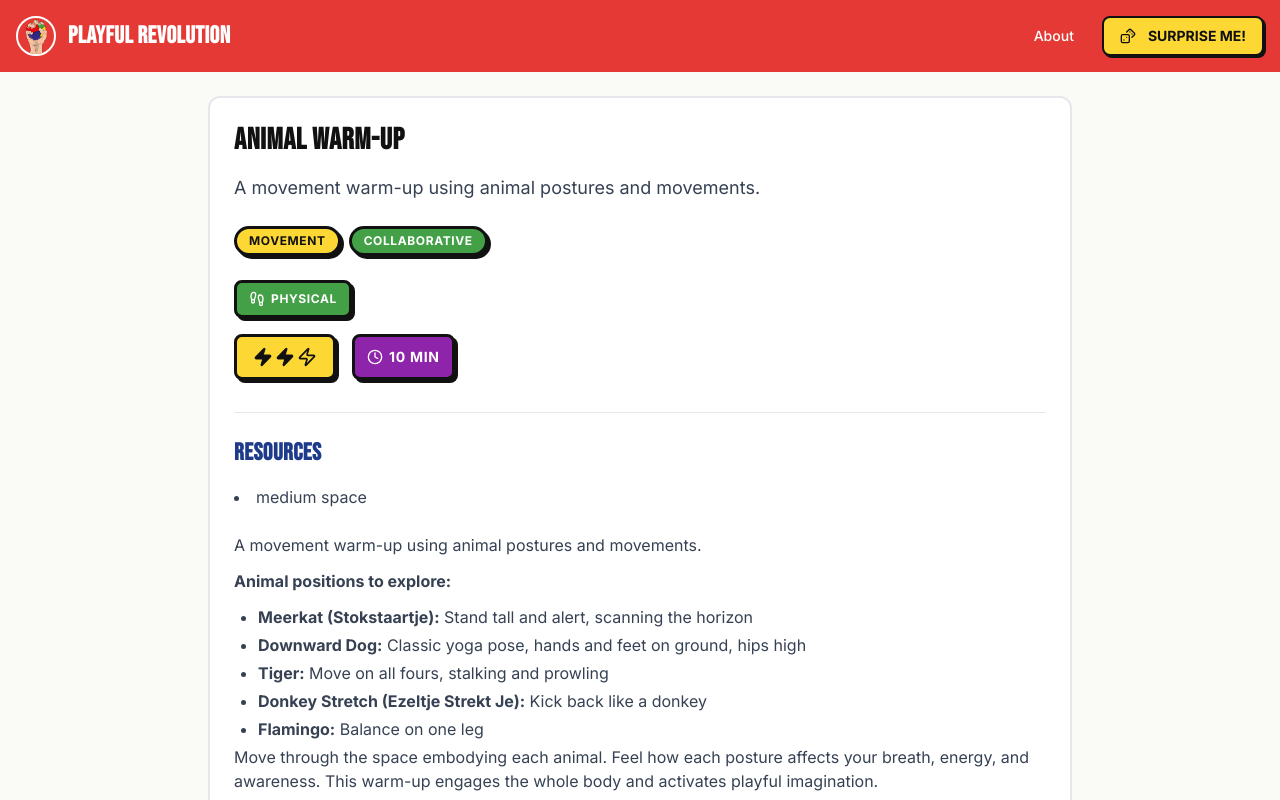
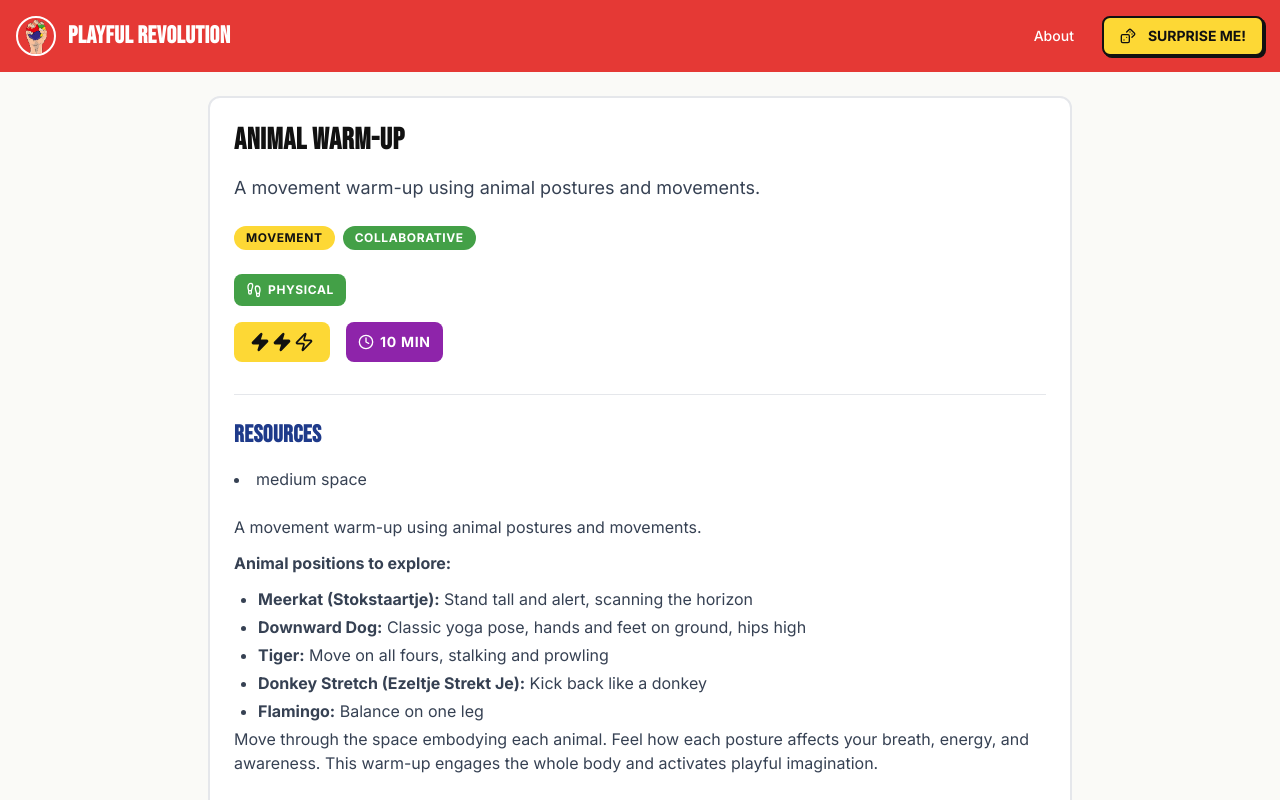
Before and after one commit to phivk/playful-revolution-games-index-2, a Next.js app: page /game/animal-warm-up in a window 1280 px wide. Shown: the top 800 px of the page. Built offline with nearby package versions, Linux system fonts and the light colour scheme.

Commit message:
refactor: update chip components for consistent styling

```diff
--- a/src/components/DurationChip.tsx
+++ b/src/components/DurationChip.tsx
@@ -17,13 +17,13 @@ export default function DurationChip({ duration, selected, onClick }: DurationCh
   return (
     <Element
       {...(isInteractive ? { onClick, type: "button" as const } : {})}
-      className={`inline-flex items-center gap-1.5 px-3 py-2 rounded-lg font-bold uppercase tracking-wider text-sm border-3 border-foreground transition-all duration-100 ${
+      className={`inline-flex items-center gap-1.5 px-3 py-2 rounded-lg font-bold uppercase tracking-wider text-sm transition-all duration-100 ${
         isInteractive
-          ? "transform hover:scale-105 active:scale-95 min-h-[44px] cursor-pointer"
+          ? "border-3 border-foreground transform hover:scale-105 active:scale-95 min-h-[44px] cursor-pointer"
           : ""
       } ${
         isActive
-          ? "bg-duration-purple text-white shadow-brutal"
+          ? `bg-duration-purple text-white${isInteractive ? " shadow-brutal" : ""}`
           : "bg-transparent text-foreground hover:border-revolution-red hover:text-revolution-red"
       }`}
       title={`Duration: ${duration} min`}
--- a/src/components/EnergyChip.tsx
+++ b/src/components/EnergyChip.tsx
@@ -17,13 +17,13 @@ export default function EnergyChip({ level, selected, onClick }: EnergyChipProps
   return (
     <Element
       {...(isInteractive ? { onClick, type: "button" as const } : {})}
-      className={`inline-flex items-center gap-2 px-4 py-2 rounded-lg font-bold uppercase tracking-wider text-sm border-3 border-foreground transition-all duration-100 ${
+      className={`inline-flex items-center gap-2 px-4 py-2 rounded-lg font-bold uppercase tracking-wider text-sm transition-all duration-100 ${
         isInteractive
-          ? "transform hover:scale-105 active:scale-95 min-h-[44px] cursor-pointer"
+          ? "border-3 border-foreground transform hover:scale-105 active:scale-95 min-h-[44px] cursor-pointer"
           : ""
       } ${
         isActive
-          ? "bg-joy-yellow text-foreground shadow-brutal"
+          ? `bg-joy-yellow text-foreground${isInteractive ? " shadow-brutal" : ""}`
           : "bg-transparent text-foreground hover:border-revolution-red hover:text-revolution-red"
       }`}
       title={`Energy: ${level}`}
--- a/src/components/GameCard.tsx
+++ b/src/components/GameCard.tsx
@@ -46,7 +46,7 @@ export default function GameCard({
 
       <div className="flex flex-wrap gap-2 mb-4">
         {game.tags.map((tag) => (
-          <TagChip key={tag} tag={tag} flat />
+          <TagChip key={tag} tag={tag} />
         ))}
       </div>
 
--- a/src/components/PillarChip.tsx
+++ b/src/components/PillarChip.tsx
@@ -42,13 +42,13 @@ export default function PillarChip({ pillar, selected, onClick, iconOnly }: Pill
   return (
     <Tag
       {...(isInteractive ? { onClick, type: "button" as const } : {})}
-      className={`inline-flex items-center gap-1.5 text-xs px-3 py-2 rounded-lg font-bold uppercase tracking-wider border-3 border-foreground transition-all duration-100 ${
+      className={`inline-flex items-center gap-1.5 text-xs px-3 py-2 rounded-lg font-bold uppercase tracking-wider transition-all duration-100 ${
         isInteractive
-          ? "transform hover:scale-105 active:scale-95 min-h-[44px] cursor-pointer"
+          ? "border-3 border-foreground transform hover:scale-105 active:scale-95 min-h-[44px] cursor-pointer"
           : ""
       } ${
         isActive
-          ? "text-white shadow-brutal"
+          ? `text-white${isInteractive ? " shadow-brutal" : ""}`
           : "bg-transparent text-foreground hover:border-revolution-red hover:text-revolution-red"
       }`}
       style={isActive ? { backgroundColor: color } : undefined}
--- a/src/components/TagChip.tsx
+++ b/src/components/TagChip.tsx
@@ -17,10 +17,9 @@ interface TagChipProps {
   tag: Tag;
   selected?: boolean;
   onClick?: () => void;
-  flat?: boolean;
 }
 
-export default function TagChip({ tag, selected, onClick, flat }: TagChipProps) {
+export default function TagChip({ tag, selected, onClick }: TagChipProps) {
   const { bg, text } = TAG_CONFIG[tag];
   const isInteractive = typeof onClick === "function";
   const isActive = isInteractive ? !!selected : true;
@@ -31,14 +30,14 @@ export default function TagChip({ tag, selected, onClick, flat }: TagChipProps)
     <Element
       {...(isInteractive ? { onClick, type: "button" as const } : {})}
       className={`inline-flex items-center text-xs px-3 py-1 rounded-full font-bold uppercase tracking-wider transition-all duration-100 ${
-        flat ? "border-0" : "border-3 border-foreground"
+        isInteractive ? "border-3 border-foreground" : "border-0"
       } ${
         isInteractive
           ? "transform hover:scale-105 active:scale-95 min-h-[44px] cursor-pointer"
           : ""
       } ${
         isActive
-          ? flat ? "" : "shadow-brutal"
+          ? isInteractive ? "shadow-brutal" : ""
           : "bg-transparent text-foreground hover:border-revolution-red hover:text-revolution-red"
       }`}
       style={
```
